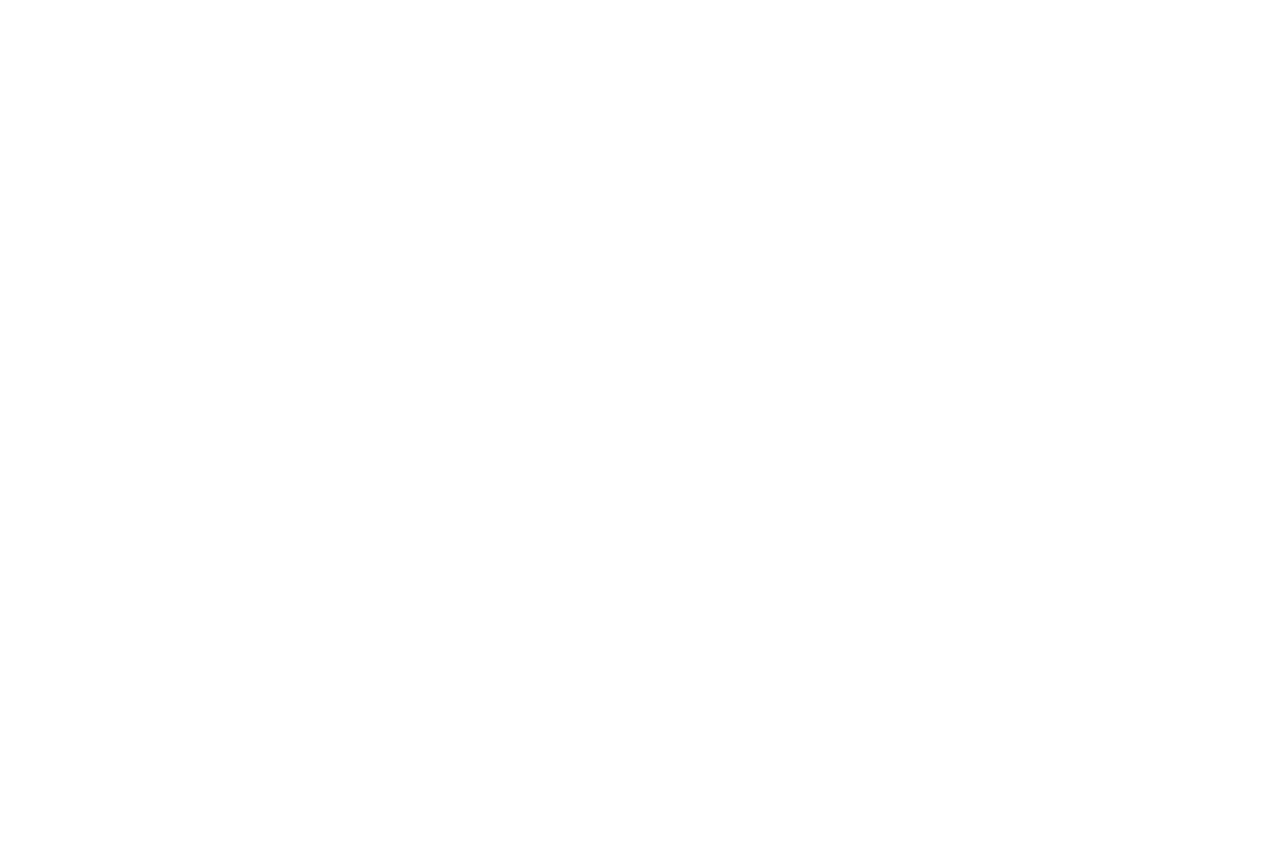
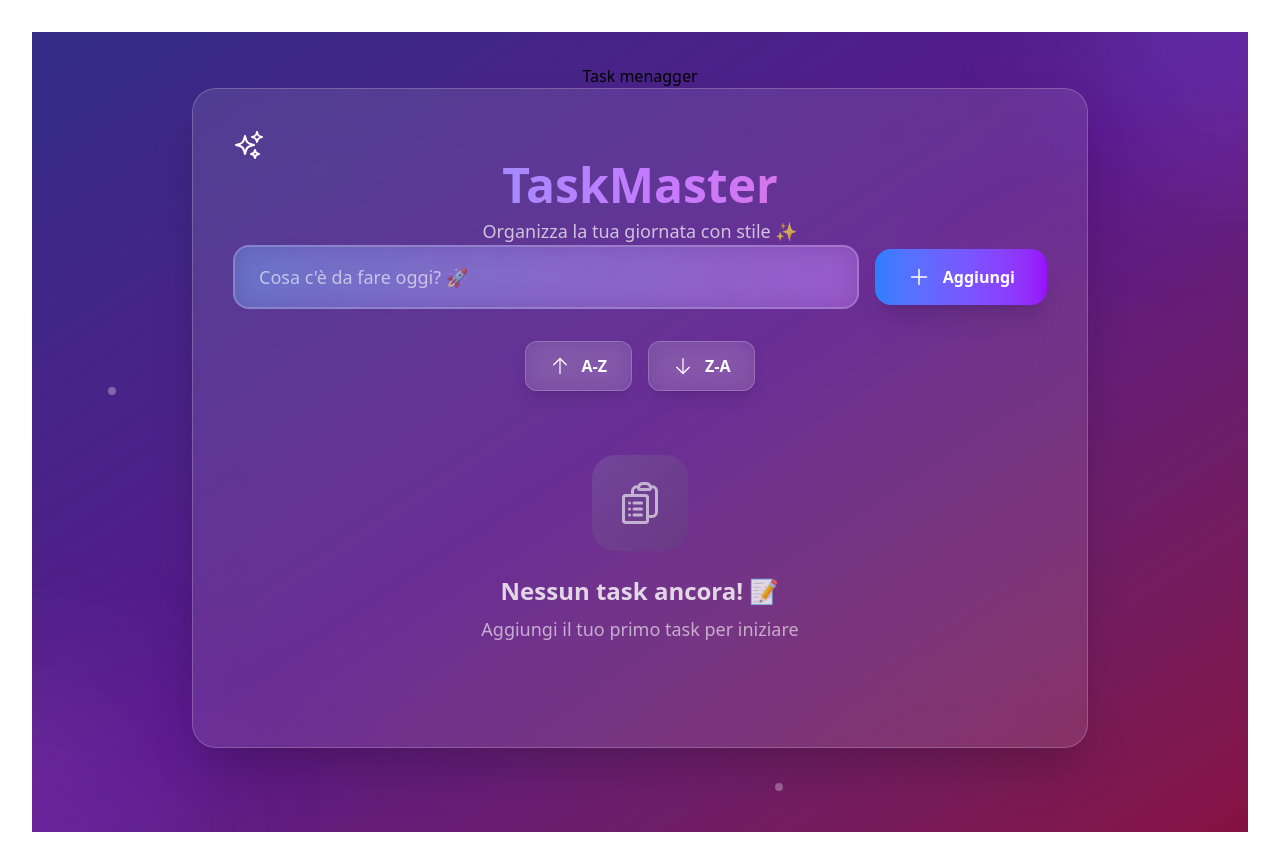
Before and after one commit to Norogatto/Progetto-finale-CorsoWeb, a React (Vite) app in the folder progettofinale/: page /TaskManager in a window 1280 px wide. Before the commit this address had no page. Before the commit the page ends 800 px from the top, so only its background shows below. Built offline with nearby package versions, Linux system fonts and the light colour scheme.

Commit message:
aggiunto link alla registrazione alla componente login

```diff
--- a/progettofinale/src/App.tsx
+++ b/progettofinale/src/App.tsx
@@ -4,6 +4,7 @@
 import AppHome from './components/AppHome';
 import LoginNew from './components/LoginNew';
 import Registrazione from './components/Registrazione';
+import TaskManager from './components/TaskManager';
 
 function App() {
   return (
@@ -15,6 +16,7 @@
         <Route path="/AppHome" element={<AppHome />} />
         <Route path="/Login" element={<LoginNew />} />
         <Route path="/Register" element={<Registrazione />} />
+        <Route path='/TaskManager' element={<TaskManager/>}/>
       </Routes>
     </BrowserRouter>
     </>
--- a/progettofinale/src/components/LoginNew.tsx
+++ b/progettofinale/src/components/LoginNew.tsx
@@ -1,38 +1,17 @@
 import { useState } from "react";
+import { Link, useNavigate } from "react-router-dom";
 import type { Utenti } from "../model/Classes";
 
 type Props = {
     user?: Utenti;
 };
+
 export default function LoginNew({ user }: Props) {
-
+    const navigate = useNavigate();
     const [emailForm, setEmailForm] = useState("");
     const [pswForm, setPswForm] = useState("");
     const [showAlert, setShowAlert] = useState(false);
     const [currentUser, setCurrentUser] = useState<Utenti | null>(user || null);
-/*
-    const loadAdmin = async (): Promise<Utenti | null> => {
-        try {
-            const response = await fetch('http://localhost:8080/api/admin');
-
-            if (!response.ok) throw new Error(`Errore server: ${response.status}`);
-
-            const adminArray: Utenti[] = await response.json();
-            // Il server restituisce un array, prendiamo il primo elemento
-            if (adminArray && adminArray.length > 0) {
-                const adminUser = adminArray[0];
-                setCurrentUser(adminUser);
-                return adminUser;
-            } else {
-                console.log('Nessun admin trovato');
-                return null;
-            }
-
-        } catch (err) {
-            console.error('Errore nella fetch:', err);
-            return null;
-        }
-    }; */
 
     const loadUser = async (): Promise<Utenti | null> => {
         try {
@@ -61,8 +40,6 @@
         }
     };
 
-
-
     const handleSubmit = async (e: React.FormEvent) => {
         e.preventDefault();
 
@@ -71,23 +48,29 @@
 
             if (user) {
                 setShowAlert(true);
-            setTimeout(() => setShowAlert(false), 5000);
+
+                // Naviga dopo il login riuscito
+                setTimeout(() => {
+                    setShowAlert(false);
+                    navigate('/TaskManager');
+                }, 1500); // Ridotto il tempo per una migliore UX
+
             } else {
                 alert("Credenziali errate o utente non trovato");
             }
 
             setEmailForm("");
             setPswForm("");
+        } else {
+            alert("Inserisci email e password");
         }
     };
-
-
 
     return (
         <div className="max-w-md mx-auto p-4">
             {showAlert && (
                 <div className="mb-4 p-3 bg-green-100 border border-green-300 rounded">
-                    <span className="text-green-800">Login avvenuto con successo</span>
+                    <span className="text-green-800">Login avvenuto con successo! Reindirizzamento...</span>
                 </div>
             )}
 
@@ -102,13 +85,14 @@
             )}
 
             <div className="bg-white border rounded p-6">
-                <div className="space-y-4">
+                <form onSubmit={handleSubmit} className="space-y-4">
                     <input
                         type="email"
-                        className="w-full border rounded px-3 py-2  text-black"
+                        className="w-full border rounded px-3 py-2 text-black"
                         value={emailForm}
                         onChange={(e) => setEmailForm(e.target.value)}
                         placeholder="Email..."
+                        required
                     />
 
                     <input
@@ -117,25 +101,22 @@
                         value={pswForm}
                         onChange={(e) => setPswForm(e.target.value)}
                         placeholder="Password..."
-
+                        required
                     />
 
+                    <Link to="/Register">
+                        <p className="underline mb-1">Registrati ora!</p>
+                    </Link>
+
                     <button
-                        onClick={handleSubmit}
-                        className="w-full bg-blue-500 text-white py-2 px-4 rounded hover:bg-blue-600"
+                        type="submit"
+                        className="w-full bg-blue-500 text-white py-2 px-4 rounded hover:bg-blue-600 disabled:opacity-50"
+                        disabled={!emailForm.trim() || !pswForm.trim()}
                     >
                         Login
                     </button>
-
-                    <button
-
-                        className="w-full bg-gray-500 text-white py-2 px-4 rounded hover:bg-gray-600"
-                    >
-                        Carica Admin
-                    </button>
-                </div>
+                </form>
             </div>
         </div>
     );
-
 }
--- /dev/null
+++ b/progettofinale/src/components/TaskManager.tsx
@@ -0,0 +1,43 @@
+import TodoForm from "./TodoForm";
+import TodoList from "./TodoList";
+
+
+function TaskManager() {
+  return (
+    <div
+      className="min-h-screen bg-gradient-to-br from-indigo-900 via-purple-900 to-pink-900 py-8 px-4 sm:px-6 lg:px-8 relative overflow-hidden"
+    >
+        <h1>Task menagger</h1>
+      <div className="absolute inset-0 overflow-hidden">
+        <div
+          className="absolute -top-40 -right-40 w-80 h-80 bg-gradient-to-br from-blue-400/20 to-purple-600/20 rounded-full blur-3xl"
+        />
+        <div
+          className="absolute -bottom-40 -left-40 w-80 h-80 bg-gradient-to-br from-pink-400/20 to-indigo-600/20 rounded-full blur-3xl"
+        />
+      </div>
+
+      <div className="container mx-auto max-w-4xl relative z-10">
+        <div
+          className="bg-white/10 backdrop-blur-xl rounded-3xl shadow-2xl border border-white/20 p-8 md:p-10"
+        >
+          <TodoForm />
+          <TodoList />
+        </div>
+      </div>
+
+      {[...Array(6)].map((_, i) => (
+        <div
+          key={i}
+          className="absolute w-2 h-2 bg-white/30 rounded-full"
+          style={{
+            left: `${Math.random() * 100}%`,
+            top: `${Math.random() * 100}%`,
+          }}
+        />
+      ))}
+    </div>
+  );
+}
+
+export default TaskManager;
```
Lines whose indentation alone changed are shown as unchanged.
